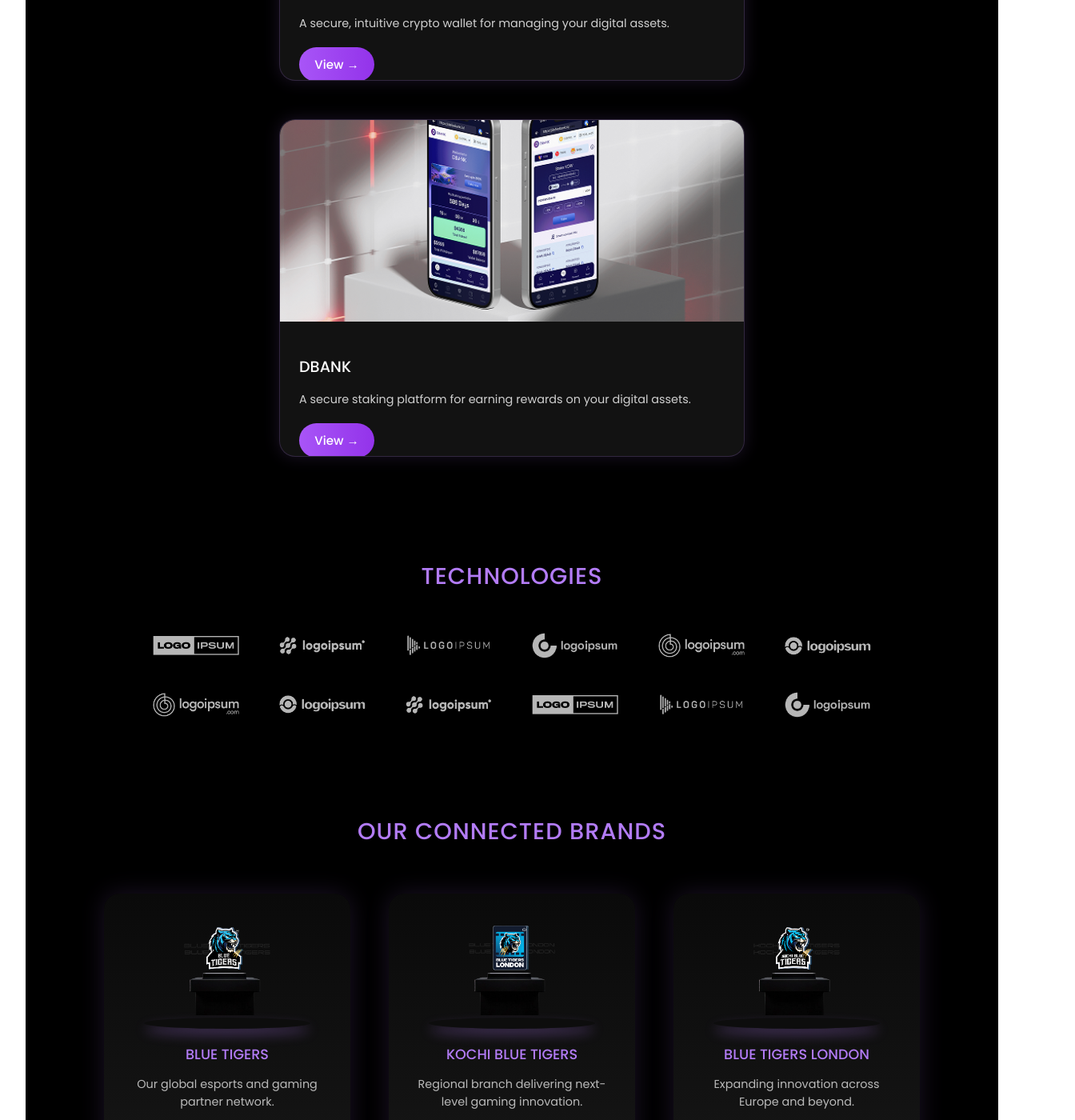
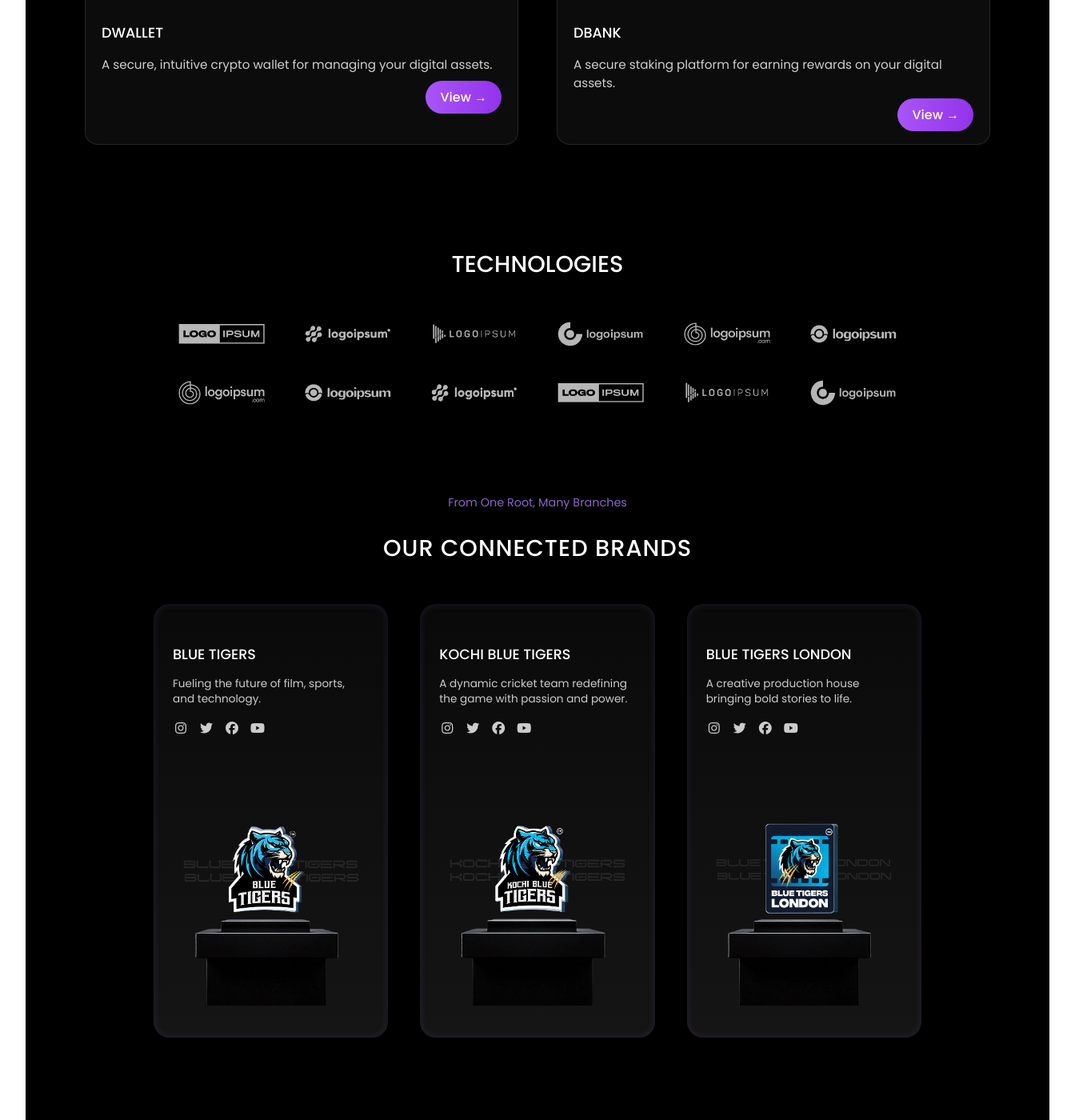
Before and after one commit to AkhilVijayanfd/Vue.js-Techbank, a Vue app: page / in a window 1280 px wide. Shown: the part 2080-3480 px from the top of the page at 80% size, 1344 px wide, since content can reach past the window. Built offline with nearby package versions, Linux system fonts and the light colour scheme; a web font is replaced by a local one.

Commit message:
Add changes on design changes until connected brands

```diff
--- a/src/components/About.vue
+++ b/src/components/About.vue
@@ -14,7 +14,7 @@
       </div>
       <div class="stat-box">
         <h3>2000+</h3>
-        <p>Clients</p>
+        <p>Active Users</P>
       </div>
       <div class="stat-box">
         <h3>1M+</h3>
@@ -60,7 +60,6 @@
 .stat-box h3 {
   font-size: 1.8rem;
   font-weight: 700;
-  color: #b37cf7; /* purple accent */
 }
 
 .stat-box p {
--- a/src/components/ConnectedBrands.vue
+++ b/src/components/ConnectedBrands.vue
@@ -1,15 +1,27 @@
 <template>
   <section class="brands-section">
-    <h2 class="section-title">OUR CONNECTED BRANDS</h2>
+    <div class="section-header">
+      <p class="sub-text">From One Root, Many Branches</p>
+      <h2 class="section-title">OUR CONNECTED BRANDS</h2>
+    </div>
 
     <div class="brands-grid">
       <div class="brand-card" v-for="(brand, index) in brands" :key="index">
-        <div class="logo-container">
+        <div class="brand-header">
+          <h3 class="brand-title">{{ brand.name }}</h3>
+          <p class="brand-sub">{{ brand.description }}</p>
+
+          <div class="icon-row">
+            <i class="fab fa-instagram"></i>
+            <i class="fab fa-twitter"></i>
+            <i class="fab fa-facebook"></i>
+            <i class="fab fa-youtube"></i>
+          </div>
+        </div>
+
+        <div class="logo-wrapper">
           <img :src="brand.image" :alt="brand.name" class="brand-logo" />
-          <div class="platform"></div>
         </div>
-        <h3 class="brand-name">{{ brand.name }}</h3>
-        <p class="brand-desc">{{ brand.description }}</p>
       </div>
     </div>
   </section>
@@ -24,17 +36,17 @@
   {
     image: BTigers,
     name: 'BLUE TIGERS',
-    description: 'Our global esports and gaming partner network.',
+    description: 'Fueling the future of film, sports, and technology.',
   },
   {
-    image: KBTigers,
+    image: LTigers, // ✅ swapped here (previously KBTigers)
     name: 'KOCHI BLUE TIGERS',
-    description: 'Regional branch delivering next-level gaming innovation.',
+    description: 'A dynamic cricket team redefining the game with passion and power.',
   },
   {
-    image: LTigers,
+    image: KBTigers, // ✅ swapped here (previously LTigers)
     name: 'BLUE TIGERS LONDON',
-    description: 'Expanding innovation across Europe and beyond.',
+    description: 'A creative production house bringing bold stories to life.',
   },
 ]
 </script>
@@ -43,78 +55,116 @@
 .brands-section {
   background-color: #000;
   color: #fff;
+  padding: 6rem 8rem;
+  font-family: 'Poppins', sans-serif;
+}
+
+/* ✅ Centered section title */
+.section-header {
   text-align: center;
-  padding: 6rem 2rem;
-  font-family: 'Poppins', sans-serif;
+  margin-bottom: 3rem;
+}
+
+.sub-text {
+  color: #b37cf7;
+  font-size: 0.9rem;
+  margin-bottom: 0.4rem;
+  opacity: 0.8;
 }
 
 .section-title {
   font-size: 1.8rem;
   font-weight: 600;
   letter-spacing: 1px;
-  margin-bottom: 3.5rem;
-  color: #b37cf7;
+  color: #fff;
 }
 
+/* ✅ 3 Cards aligned in one row */
 .brands-grid {
   display: flex;
   justify-content: center;
-  flex-wrap: wrap;
-  gap: 3rem;
+  align-items: flex-start;
+  flex-wrap: nowrap;
+  gap: 2.5rem;
 }
 
+/* ✅ Card Styling */
 .brand-card {
   background: linear-gradient(180deg, #0a0a0a, #151515);
   border-radius: 20px;
-  width: 260px;
+  width: 340px;
   padding: 2rem 1.5rem 2.5rem;
-  text-align: center;
-  box-shadow: 0 0 30px rgba(179, 124, 247, 0.15);
-  transition: transform 0.3s ease, box-shadow 0.3s ease;
-  position: relative;
+  box-shadow: inset 0 0 10px rgba(179, 124, 247, 0.15);
+  transition: transform 0.3s ease;
+  display: flex;
+  flex-direction: column;
+  justify-content: space-between;
+  height: 470px;
 }
 
 .brand-card:hover {
-  transform: translateY(-10px);
-  box-shadow: 0 0 35px rgba(179, 124, 247, 0.4);
+  transform: translateY(-8px);
 }
 
-.logo-container {
+/* ✅ Left aligned content */
+.brand-header {
+  text-align: left;
+}
+
+.brand-title {
+  font-size: 1.1rem;
+  font-weight: 600;
+  color: #fff;
+  margin-bottom: 0.5rem;
+}
+
+.brand-sub {
+  font-size: 0.85rem;
+  color: #ccc;
+  margin-bottom: 1.2rem;
+  line-height: 1.4;
+}
+
+/* ✅ Icons with neutral color */
+.icon-row {
+  display: flex;
+  gap: 12px;
+  margin-bottom: 1.5rem;
+}
+
+.icon-row i {
+  font-size: 1rem;
+  color: #ccc;
+  transition: color 0.3s ease, transform 0.2s ease;
+  cursor: pointer;
+}
+
+.icon-row i:hover {
+  color: #fff;
+  transform: scale(1.1);
+}
+
+/* ✅ Image Section (centered and enlarged) */
+.logo-wrapper {
   position: relative;
-  margin-bottom: 1.8rem;
+  display: flex;
+  flex-direction: column;
+  align-items: center;
+  justify-content: flex-end;
+  flex-grow: 1;
 }
 
 .brand-logo {
-  width: 120px;
-  height: 120px;
+  width: 220px;
+  height: auto;
   object-fit: contain;
+  position: relative;
   z-index: 2;
-  position: relative;
+  margin-bottom: 0;
 }
 
-.platform {
-  width: 80%;
-  height: 14px;
-  background: #0d0d0d;
-  border-radius: 50%;
-  margin: 0 auto;
-  position: absolute;
-  bottom: -10px;
-  left: 50%;
-  transform: translateX(-50%);
-  box-shadow: 0 8px 15px rgba(179, 124, 247, 0.3);
-}
-
-.brand-name {
-  font-size: 1.1rem;
-  font-weight: 600;
-  color: #b37cf7;
-  margin-bottom: 0.5rem;
-}
-
-.brand-desc {
-  font-size: 0.9rem;
-  color: #ccc;
-  opacity: 0.9;
+/* 🚫 Removed the round shadow completely */
+.brand-podium {
+  display: none;
 }
 </style>
--- a/src/components/ProductCard.vue
+++ b/src/components/ProductCard.vue
@@ -1,92 +1,108 @@
 <template>
-  <div class="product-card">
-    <div class="product-image-wrapper">
+  <div class="product-card" role="article">
+    <!-- image -->
+    <div class="product-image-container">
       <img :src="image" :alt="title" class="product-image" />
     </div>
+
+    <!-- content -->
     <div class="product-info">
       <h3 class="product-title">{{ title }}</h3>
       <p class="product-description">{{ description }}</p>
-      <button class="view-btn">View →</button>
+
+      <button class="view-btn" aria-label="'View ' + title">View →</button>
     </div>
   </div>
 </template>
 
 <script setup>
 defineProps({
-  image: String,
-  title: String,
-  description: String
+  image: { type: String, required: true },
+  title: { type: String, required: true },
+  description: { type: String, required: false, default: '' }
 })
 </script>
 
 <style scoped>
 .product-card {
-  background: rgba(20, 20, 20, 0.95);
-  border-radius: 20px;
+  width: 540px;
+  background: #0c0c0c;
+  border: 1px solid rgba(255, 255, 255, 0.1);
+  border-radius: 16px;
   overflow: hidden;
-  width: 580px;
-  height: 420px;
-  text-align: left;
   color: #fff;
-  border: 1px solid rgba(179, 124, 247, 0.2);
-  box-shadow: 0 0 20px rgba(179, 124, 247, 0.15);
   display: flex;
   flex-direction: column;
-  justify-content: space-between;
-  transition: transform 0.3s ease, box-shadow 0.3s ease;
+  transition: transform 0.25s ease;
 }
 
 .product-card:hover {
   transform: translateY(-6px);
-  box-shadow: 0 0 30px rgba(179, 124, 247, 0.35);
 }
 
-.product-image-wrapper {
-  background: #0c0c0c;
-  display: flex;
-  justify-content: center;
-  align-items: center;
-  height: 60%;
+/* ✅ image fix — fills top space properly, no breaking */
+.product-image-container {
+  width: 100%;
+  height: 270px;
+  overflow: hidden;
+  border-bottom: 1px solid rgba(255, 255, 255, 0.08);
 }
 
 .product-image {
   width: 100%;
   height: 100%;
   object-fit: cover;
+  display: block;
 }
 
+/* content */
 .product-info {
-  padding: 1.5rem;
+  position: relative;
+  padding: 20px;
+  text-align: left;
 }
 
 .product-title {
-  font-size: 1.2rem;
+  font-size: 1.1rem;
   font-weight: 700;
-  margin-bottom: 0.5rem;
+  margin-bottom: 10px;
   text-transform: uppercase;
 }
 
 .product-description {
-  font-size: 0.9rem;
-  opacity: 0.8;
-  margin-bottom: 1.2rem;
+  font-size: 0.95rem;
+  color: rgba(255, 255, 255, 0.8);
   line-height: 1.5;
+  margin-bottom: 45px;
 }
 
+/* button bottom-right inside */
 .view-btn {
+  position: absolute;
+  bottom: 16px;
+  right: 20px;
   background: linear-gradient(90deg, #a855f7, #9333ea);
+  color: #fff;
   border: none;
-  color: #ffffff;
-  padding: 0.6rem 1.2rem;
-  border-radius: 25px;
+  padding: 8px 18px;
+  border-radius: 24px;
+  font-weight: 600;
   cursor: pointer;
-  font-size: 0.95rem;
-  font-weight: 500;
-  transition: all 0.3s ease;
+  transition: all 0.25s ease;
 }
 
 .view-btn:hover {
   transform: translateY(-2px);
-  box-shadow: 0 4px 12px rgba(179, 124, 247, 0.4);
+  box-shadow: 0 6px 16px rgba(139, 92, 246, 0.3);
+}
+
+/* Responsive */
+@media (max-width: 768px) {
+  .product-card {
+    width: 90%;
+  }
+  .product-image-container {
+    height: 240px;
+  }
 }
 </style>
--- a/src/components/ProductsAndTechnologies.vue
+++ b/src/components/ProductsAndTechnologies.vue
@@ -1,7 +1,10 @@
 <template>
   <section class="products-section">
     <!-- PRODUCTS -->
-    <h2 class="section-title">INNOVATIVE PRODUCTS</h2>
+    <div class="products-header">
+      <span class="products-subtitle">Innovative</span>
+      <h2 class="products-title">PRODUCTS</h2>
+    </div>
 
     <div class="products-grid">
       <ProductCard
@@ -16,22 +19,30 @@
       />
     </div>
 
-    <!-- TECHNOLOGIES -->
+    <!-- TECHNOLOGIES (unchanged) -->
     <div class="technologies-section">
       <h2 class="section-title">TECHNOLOGIES</h2>
 
-      <!-- Two rows of 6 logos each -->
       <div class="tech-logos">
         <div class="logo-row">
-          <img v-for="(logo, index) in topRow" :key="'top-' + index" :src="logo" alt="Technology Logo" />
+          <img
+            v-for="(logo, index) in topRow"
+            :key="'top-' + index"
+            :src="logo"
+            alt="Technology Logo"
+          />
         </div>
         <div class="logo-row">
-          <img v-for="(logo, index) in bottomRow" :key="'bottom-' + index" :src="logo" alt="Technology Logo" />
+          <img
+            v-for="(logo, index) in bottomRow"
+            :key="'bottom-' + index"
+            :src="logo"
+            alt="Technology Logo"
+          />
         </div>
       </div>
     </div>
 
-    <!-- CONNECTED BRANDS -->
     <ConnectedBrands />
   </section>
 </template>
@@ -44,7 +55,7 @@
 import dwallet from '../assets/dwallet.png'
 import dbank from '../assets/dbank.png'
 
-// Technology logos (mirrored arrangement)
+// Technology logos
 import logo110 from '../assets/logo/logo110.png'
 import logo29 from '../assets/logo/logo29.png'
 import logo311 from '../assets/logo/logo311.png'
@@ -58,33 +69,49 @@
 
 <style scoped>
 .products-section {
-  background-color: #000;
+  background: #000;
   color: #fff;
   text-align: center;
   padding: 6rem 2rem;
   font-family: 'Poppins', sans-serif;
 }
 
-/* Section title */
-.section-title {
-  font-size: 1.8rem;
-  letter-spacing: 1px;
-  margin-bottom: 3rem;
+/* PRODUCTS */
+.products-header {
+  margin-bottom: 3.5rem;
+}
+
+.products-subtitle {
   color: #b37cf7;
   text-transform: uppercase;
+  font-size: 1rem;
+  letter-spacing: 2px;
 }
 
-/* Product cards */
+.products-title {
+  font-size: 2rem;
+  text-transform: uppercase;
+  font-weight: 700;
+  letter-spacing: 1px;
+}
+
 .products-grid {
   display: flex;
   justify-content: center;
   flex-wrap: wrap;
   gap: 3rem;
+  margin-top: 2rem;
 }
 
-/* Technologies */
+/* TECHNOLOGIES (unchanged) */
 .technologies-section {
   margin-top: 8rem;
+}
+
+.section-title {
+  font-size: 1.8rem;
+  margin-bottom: 3rem;
+  text-transform: uppercase;
 }
 
 .tech-logos {
@@ -92,7 +119,6 @@
   flex-direction: column;
   align-items: center;
   gap: 2.5rem;
-  margin-top: 3rem;
 }
 
 .logo-row {
@@ -106,7 +132,7 @@
 .logo-row img {
   width: 110px;
   opacity: 0.8;
-  transition: opacity 0.3s ease, transform 0.3s ease;
+  transition: 0.3s ease;
 }
 
 .logo-row img:hover {
```
